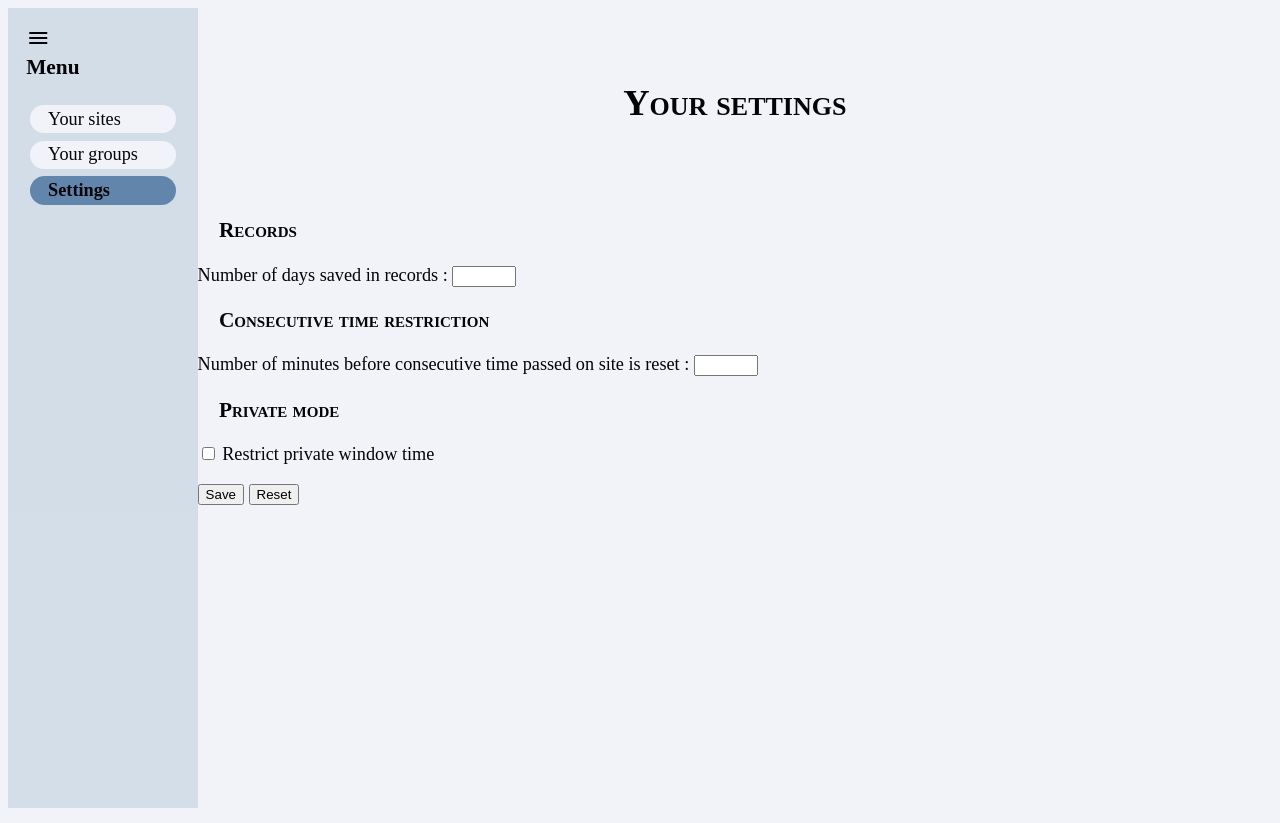
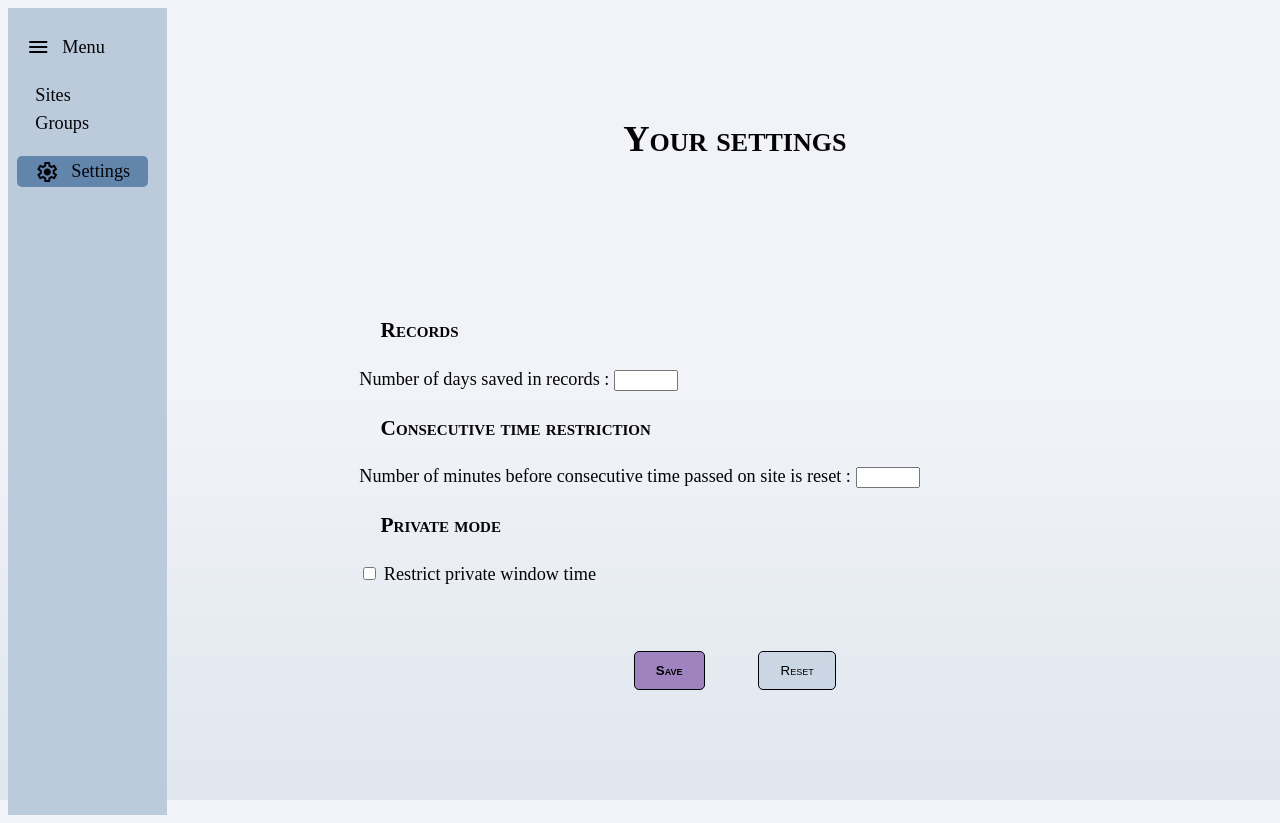
Before and after one commit to CandussoR/siteBlocker, a website with bundled scripts: page ui/settings/settings.html in a window 1280 px wide. Built offline with nearby package versions, Linux system fonts and the light colour scheme; some packages are replaced by stand-ins of ours.

Commit message:
feat : responsive settings page

```diff
--- /dev/null
+++ b/aside2.css
@@ -0,0 +1,79 @@
+aside {
+    position: sticky;
+    top: 0;
+    left: 0;
+    width : 100%;
+    padding: .3em .5em .1em 0;
+    background-color: var(--primaryDesaturated);
+}
+aside ul {
+    margin-left : auto;
+    margin-right : auto;
+    padding-inline-start: 0px;
+}
+
+ul#nav {
+    padding-inline-start: 0;
+}
+
+li {
+    list-style: none;
+    margin-left: .5em;
+    margin-right: .5em;
+}
+
+
+summary#menu {
+    padding: .2em 1em;
+    font-weight: 500;
+}
+summary#menu, #settings {
+    list-style-type: none;
+    display : flex;
+    cursor : pointer;
+    place-items: center;
+}
+
+summary#menu span, #settings span {
+    padding-right: .5em;
+}
+
+details ul li {
+    cursor : pointer;
+    padding: .2em 1em;
+    border-radius: 5px;
+}
+details ul li:first-of-type {
+    margin-top: 1em;
+}
+details ul li:last-of-type {
+    margin-top: 1em;
+}
+details ul li:hover {
+    background-color: var(--primary40);
+}
+li.selected {
+    background-color: var(--primary);
+    font-weight: 500;
+}
+li a {
+    color : var(--text);
+    text-decoration: none;
+}
+
+@media screen and (min-width: 768px) {
+    aside {
+        width: fit-content;
+        height: 100vh;
+        /* position: sticky; */
+    }
+    aside ul {
+        width : fit-content;
+        padding-inline-start: 0px;
+    }
+
+
+    .unclickable {
+        pointer-events: none;
+    }
+}
--- a/base.css
+++ b/base.css
@@ -5,6 +5,8 @@
     --primary: #6285ac;
     --primary20: hsla(212, 31%, 53%, 0.2);
     --primary40: hsla(212, 31%, 53%, 0.4);
+    --primaryDesaturated: hsla(212, 31%, 80%);
+
     --secondary: hsl(259, 31%, 72%);
     --secondary20: hsl(259, 31%, 72%, 0.2);
     --secondary40: hsl(259, 31%, 72%, 0.4);
@@ -23,46 +25,17 @@ body {
     grid-template-columns: 15% 85%;
     background-color: var(--background);
     color: var(--text);
-}
-
-/* Sidebar */
-aside {
-    position: sticky;
-    top: 0%;
-    left: 0%;
-    height : 100vh;
-    background-color: var(--primary20);
-}
-
-aside nav {
-    display : flex;
-    flex-direction: column;
-    padding : 1rem;
-}
-
-nav h1 {
-    margin-bottom: 1em;
-    margin-left : 0em;
-}
-
-nav a {
-    color : var(--text);
-    background-color: var(--background);
-    text-decoration: none;
-    padding: .2em 1em;
-    border-radius: 1em;
-    margin : .2em;
-}
-
-a.selected {
-    background-color: var(--primary);
-    font-weight: 600;
+    padding: 0;
+    background: linear-gradient(180deg, var(--background) 50%, var(--primary20) 100%) no-repeat;
+    background-attachment: fixed;
+    min-height: 100vh;
 }
 
 /* Main */
 main {
     display : flex;
     flex-direction: column;
+    padding: 2em;
 }
 
 /* Components */
@@ -169,3 +142,9 @@ main#popup {
 #top {
     color : var(--text);
 }
+
+@media (max-width: 768px) {
+    body {
+        display: block;
+    }
+}
--- /dev/null
+++ b/ui/settings/aside.js
@@ -0,0 +1,14 @@
+updateOpen()
+
+window.addEventListener("resize", updateOpen);
+
+function updateOpen() {
+    let menu = document.querySelector('details.menu')
+    let w = window.innerWidth
+    if (w <= 768) {
+        menu.open = false
+        return;
+    }
+    menu.open = true
+    document.querySelector('summary#menu').classList.add('unclickable')
+}
--- /dev/null
+++ b/ui/settings/settings.css
@@ -0,0 +1,45 @@
+.error {
+    display: none;
+    color : red;
+    font-weight: 400;
+}
+
+form {
+    margin : auto;
+    width: 75%;
+    line-height: 1.5em;
+}
+
+div#button-row {
+    display : flex;
+    width:fit-content;
+    margin : 2em auto 0;
+}
+
+input#submit {
+    margin-right: 2em;
+    background-color: var(--accent);
+    font-weight: 600;
+}
+
+input#submit:hover, button:hover {
+    scale: 1.15;
+}
+input#submit:hover {
+    box-shadow: .5em .25em .25em var(--secondary40);
+}
+button:hover {
+    box-shadow: .5em .25em .25em var(--primary40);
+}
+
+form input#submit, button {
+    border-radius: 5px;
+    padding: .8em 1.6em;
+    margin: 2em;
+    border: 1px solid;
+    font-variant: small-caps;
+}
+
+button {
+    background-color: var(--primary20);
+}
--- a/ui/settings/settings.html
+++ b/ui/settings/settings.html
@@ -4,21 +4,24 @@
     <meta charset="UTF-8">
     <meta name="viewport" content="width=device-width, initial-scale=1.0">
     <link rel="stylesheet" href="../../base.css"/>
+    <!-- <link rel="stylesheet" href="../../aside.css"/> -->
+    <link rel="stylesheet" href="../../aside2.css"/>
     <link rel="stylesheet" href="settings.css"/>
     <link preload rel="stylesheet" href="https://fonts.googleapis.com/css2?family=Material+Symbols+Outlined:opsz,wght,FILL,GRAD@20..48,100..700,0..1,-50..200" crossorigin/>
     <title>Settings</title>
 </head>
 <body>
     <aside>
-        <nav id="general">
-            <div id="h1-div">
-                <span class="material-symbols-outlined">menu</span>
-                <h1>Menu</h1>
-            </div>
-            <a href="../sites/sites.html">Your sites</a>
-            <a href="../groups/groups.html" >Your groups</a>
-            <a href="../settings/settings.html" class="selected">Settings</a>
-        </nav>
+        <ul>
+            <details class="menu">
+                <summary id="menu"><span class="material-symbols-outlined">menu</span>Menu</summary>
+                <ul id="nav">
+                    <li> <a href="../sites/sites.html">Sites</a> </li>
+                    <li> <a href="../groups/groups.html" >Groups</a> </li>
+                    <li id="settings" class="selected"><span class="material-symbols-outlined">settings</span><a>Settings</a></li>
+                </ul>
+            </details>
+        </ul>
     </aside>
 
     <main>
@@ -46,6 +49,8 @@
             </div>
         </form>
     </main>
+
     <script src="settings.js" type="module"></script>
+    <script src="aside.js" type="module"></script>
 </body>
 </html>
```
